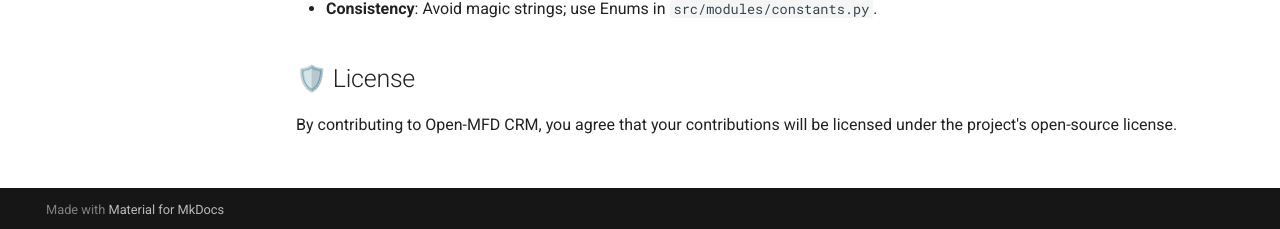
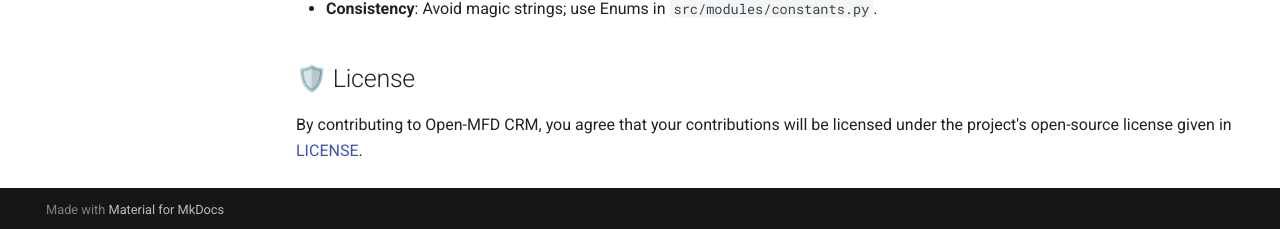
Before and after one commit to rmaries/Open_MFD_CRM, an MkDocs documentation site: the page built from docs/contributing.md, in a window 1280 px wide and 1387 px high. Shown: the part 1155-1384 px from the top of the window. Built offline with MkDocs 1.6.1 and Material for MkDocs 9.7.7, drawn with Linux system fonts in a browser that asks for light colours.

Commit message:
adding details to license.

```diff
--- a/docs/contributing.md
+++ b/docs/contributing.md
@@ -31,4 +31,4 @@ This project follows the **BDFL (Benevolent Dictator For Life)** model. All fina
 
 ## 🛡️ License
 
-By contributing to Open-MFD CRM, you agree that your contributions will be licensed under the project's open-source license.
+By contributing to Open-MFD CRM, you agree that your contributions will be licensed under the project's open-source license given in [LICENSE](https://github.com/rmaries/Open_MFD_CRM/blob/main/LICENSE).
```
